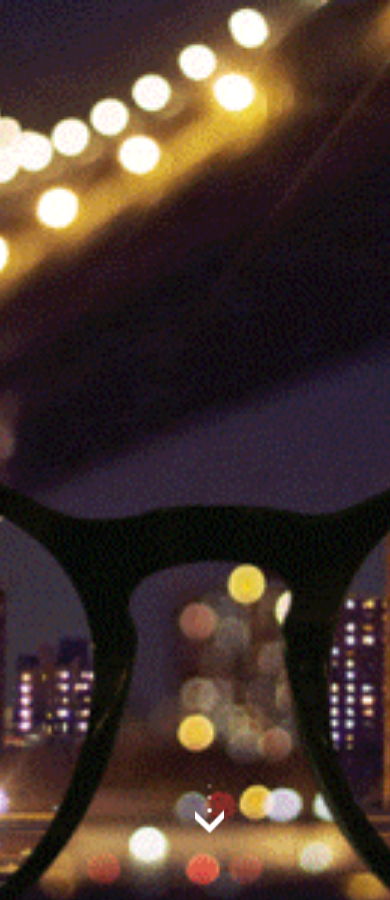
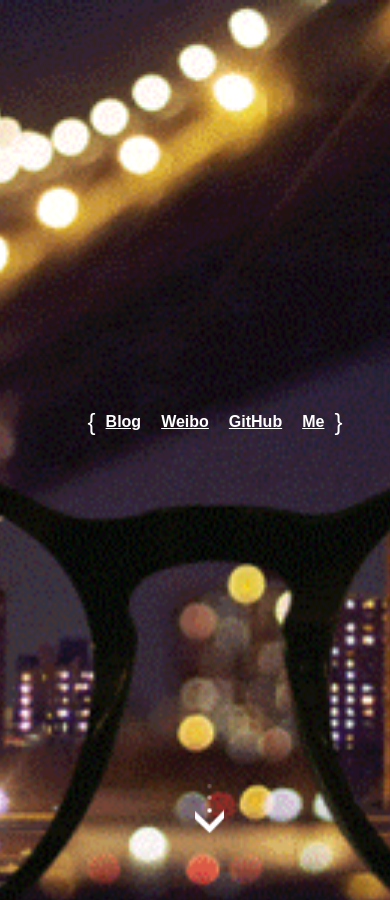
Before and after one commit to GaoStudio/DeepFull, a React (Create React App) app: page / in a window 390 px wide. Shown: the top 900 px of the page. Built offline with nearby package versions, Linux system fonts and the light colour scheme.

Commit message:
phone prefect

```diff
--- a/src/App.css
+++ b/src/App.css
@@ -7,6 +7,40 @@
 .HomeTop{
   width: 100%;
   height: 100vh;
+  display: flex;
+  justify-content: center;
+  align-items: center;
+}
+.HomeContent{
+  position: absolute;
+
+}
+.list-inline{
+  display: flex;
+  justify-content: center;
+  align-items: center;
+}
+.list-inline li a{
+  -webkit-transition: color .3s ease-in-out;
+  -moz-transition: color .3s ease-in-out;
+  -o-transition: color .3s ease-in-out;
+  transition: color .3s ease-in-out;
+  color: white;
+  margin-left: 10px;
+  margin-right: 10px;
+  font-weight: 700;
+}
+.list-inline-kuo{
+  font-size: 24px;
+
+}
+.list-inline li a:hover {
+  color: red;
+}
+.list-inline li{
+  list-style:none;
+  float:left;
+  color: white;
 }
 .DownAllow{
   width: 29px;
--- a/src/App.js
+++ b/src/App.js
@@ -17,11 +17,16 @@ class App extends Component {
         var page = scrollTop() / height | 0;
         if(toPage){
             page =toPage;
-            moveDown()
+            if(page==0){
+                move();
+            }else{
+                moveDown();
+            }
         }else {
             window.addEventListener("resize", onresize, false);
             onresize();
         }
+        document.body.removeEventListener("onwheel" in document ? "wheel" : "mousewheel",()=>{})
         document.body.addEventListener(
             "onwheel" in document ? "wheel" : "mousewheel",
             function(e) {
@@ -81,6 +86,16 @@ class App extends Component {
         return (
             <div className="App">
                 <div className="HomeTop">
+                    <div className="HomeContent">
+                        <ul className="list-inline">
+                            <li className="list-inline-kuo">{"{"}</li>
+                            <li><a href="http://jakewharton.com/blog">Blog</a></li>
+                            <li><a href="http://jakewharton.com/presentations">Weibo</a></li>
+                            <li><a href="https://github.com/JakeWharton">GitHub</a></li>
+                            <li><a href="https://twitter.com/JakeWharton">Me</a></li>
+                            <li className="list-inline-kuo">{"}"}</li>
+                        </ul>
+                    </div>
                     <div className="DownAllow" onClick={()=>{this._handleScroll(1)}}></div>
                 </div>
                 <footer className="HomeBottom"></footer>
```
